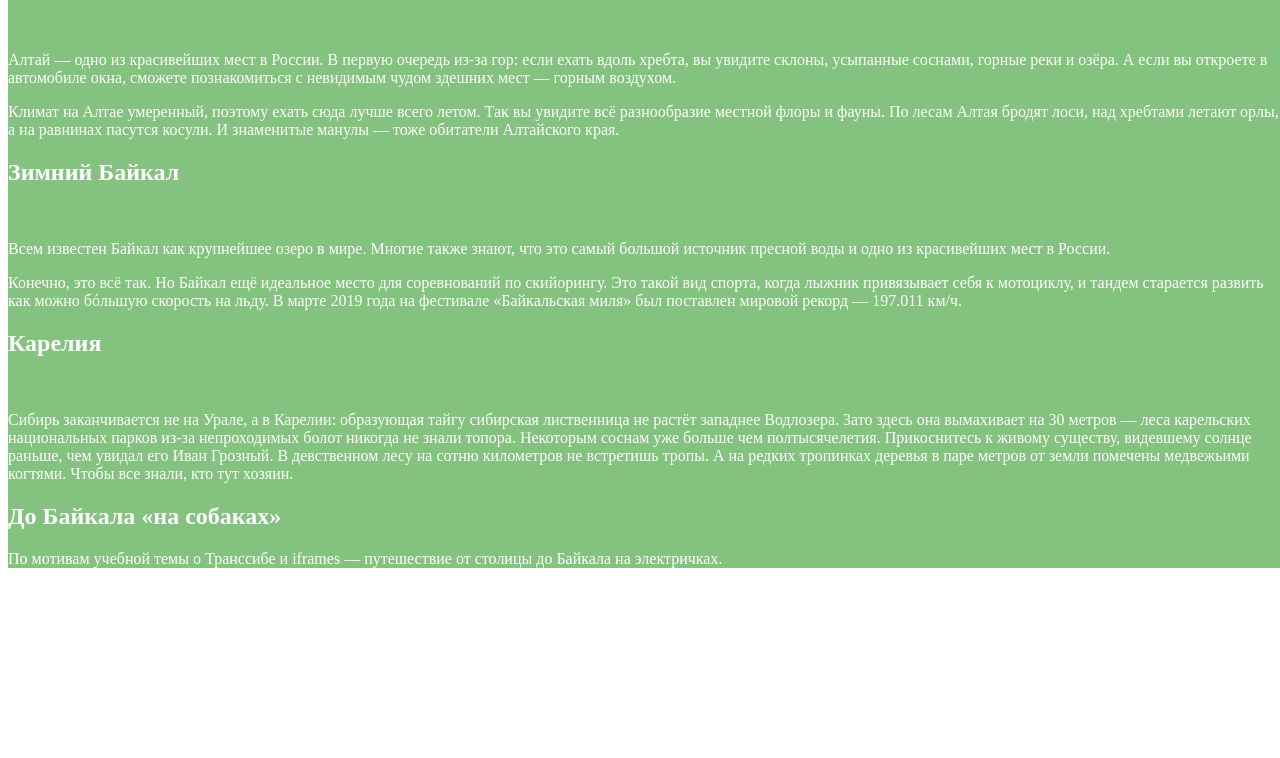
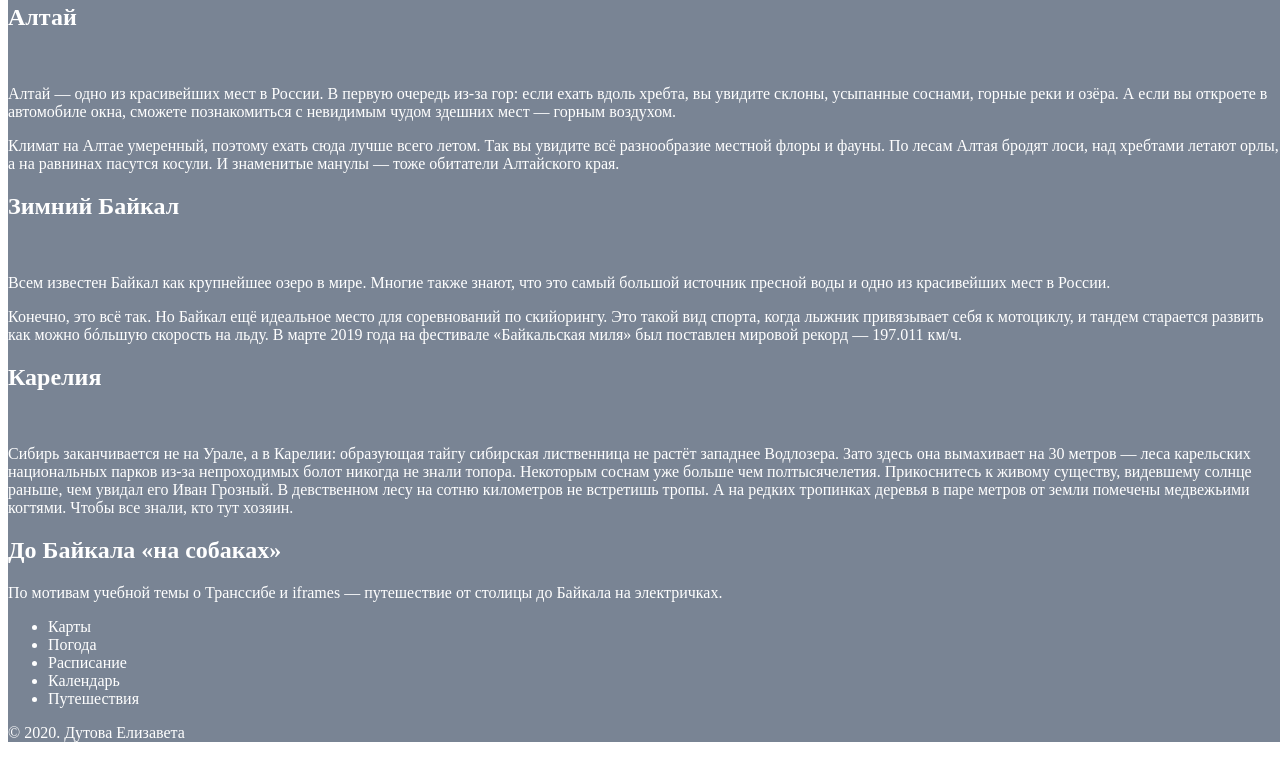
Before and after one commit to lizasilent/russian-travel, a plain HTML site: page index.html in a window 1280 px wide. Shown: the part 868-1626 px from the top of the page. Before the commit the page ends 1452 px from the top, so only its background shows below. Drawn offline with Linux system fonts and the light colour scheme.

Commit message:
добавлен каркас футера

```diff
--- a/index.html
+++ b/index.html
@@ -72,7 +72,7 @@
         <div class="places__card">
           <h2 class="places__card-title">Куршская коса</h2>
           <img class="places__card-image" alt="" />
-          <p class="places__card-website"></p>
+          <p class="places__card-website">URL></p>
           <p class="places__card-paragraph">
             Здесь, посреди лесов и песчаных дюн, вы сможете увидеть два водных
             горизонта — спокойного Куршского залива с одной стороны и
@@ -170,7 +170,18 @@
         </p>
       </section>
 
-      <section class="footer"></section>
+      <section class="footer">
+        <div class="footer__container">
+          <ul class="footer__links">
+            <li class="footer__link">Карты</li>
+            <li class="footer__link">Погода</li>
+            <li class="footer__link">Расписание</li>
+            <li class="footer__link">Календарь</li>
+            <li class="footer__link">Путешествия</li>
+          </ul>
+          <p class="footer__copyright">&copy; 2020. Дутова Елизавета</p>
+        </div>
+      </section>
     </div>
   </body>
 </html>
--- a/styles/style.css
+++ b/styles/style.css
@@ -1,5 +1,5 @@
 .page {
   min-width: 1280px;
-  background-color: rgba(59, 158, 50, 0.623);
+  background-color: #798494;
   color: white;
 }
```
